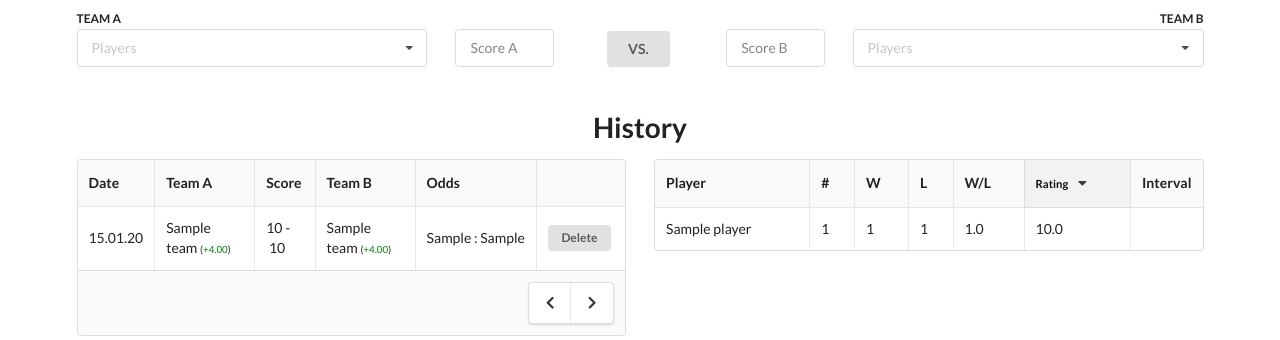
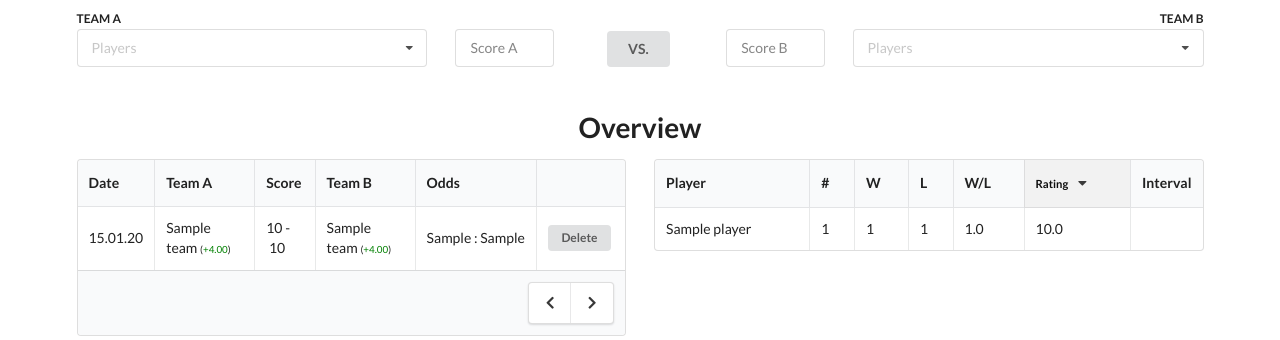
Before and after one commit to Qgel/volley, a Python web app: template volley/templates/game.jinja2 in a window 1280 px wide. Shown: the part 131-471 px from the top of the page. Run offline with Jinja, Linux system fonts and the light colour scheme; the template is opened without the code that fills it: most values are stand-ins (such as "Sample title", 1, 10 or a date in 2020); some libraries are stand-ins or nearby versions.

Commit message:
Renamed 'History' to 'Overview' on main game page

```diff
--- a/volley/templates/game.jinja2
+++ b/volley/templates/game.jinja2
@@ -12,7 +12,7 @@
 
 <div class="ui center aligned container content">
     <h1 class="ui huge header">
-        History
+        Overview
     </h1>
     <div class="ui massive stacking grid computer reversed">
         <div class="eight wide large screen sixteen wide column">
```
